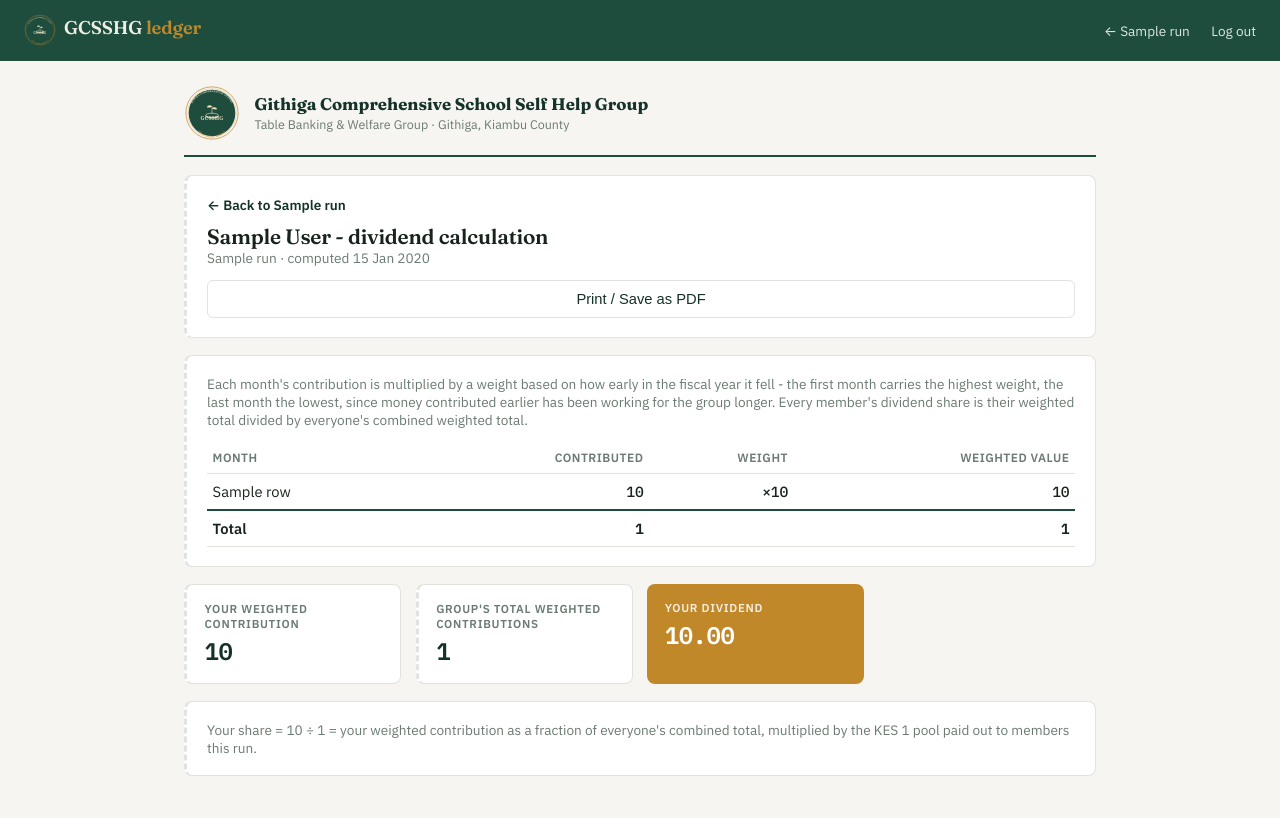
After one commit to ndunguteresian12-ux/gcsshg-system, a FastAPI app: template templates/dividend_member_breakdown.html in a window 1280 px wide. The commit adds this page. Run offline with FastAPI, Linux system fonts and the light colour scheme; the template is opened without the code that fills it: most values are stand-ins (such as "Sample title", 1, 10 or a date in 2020); some libraries are stand-ins or nearby versions.

Commit message:
Add month-by-month dividend breakdown, fix JSON API year-scoping bug

```diff
--- a/main.py
+++ b/main.py
@@ -645,6 +645,7 @@ class RepaymentCreate(BaseModel):
 
 class DividendRunRequest(BaseModel):
     fiscal_year_label: str
+    fiscal_year_start_year: int
     total_interest_pool: Decimal
 
 
@@ -896,6 +897,44 @@ def record_repayment(payload: RepaymentCreate, officer=Depends(require_loan_offi
 # ---------------------------------------------------------------------------
 # DIVIDENDS
 # ---------------------------------------------------------------------------
+
+def build_dividend_month_breakdown(cur, member_id, period_start, period_end, start_month, fiscal_length):
+    """
+    Month-by-month detail of exactly how one member's weighted contribution
+    was built: every month of the fiscal year, in order, with what they
+    contributed (0 if nothing), that month's weight, and the resulting
+    weighted value - the clearest possible answer to "why did I get this
+    dividend amount," since it's the same arithmetic run_dividends uses,
+    just shown one line at a time instead of collapsed into one number.
+    """
+    cur.execute(
+        "SELECT EXTRACT(MONTH FROM contribution_month)::int as mon, SUM(amount) as amt "
+        "FROM contributions WHERE member_id = %s AND contribution_month >= %s AND contribution_month < %s "
+        "GROUP BY mon",
+        (member_id, period_start, period_end),
+    )
+    amounts_by_month = {r["mon"]: r["amt"] for r in cur.fetchall()}
+
+    seq = fiscal_month_sequence(start_month, fiscal_length)
+    rows = []
+    total_contribution = Decimal("0")
+    total_weighted = Decimal("0")
+    cursor_date = period_start
+    for i, cal_month in enumerate(seq):
+        position = i + 1
+        weight = month_weight(position, fiscal_length)
+        amount = amounts_by_month.get(cal_month, Decimal("0"))
+        weighted_value = amount * weight
+        rows.append({
+            "month_label": cursor_date.strftime("%b %Y"), "position": position,
+            "weight": weight, "amount": amount, "weighted_value": weighted_value,
+        })
+        total_contribution += amount
+        total_weighted += weighted_value
+        cursor_date = add_months(cursor_date, 1)
+
+    return {"rows": rows, "total_contribution": total_contribution, "total_weighted": total_weighted}
+
 
 def compute_dividend_records(cur, period_start, period_end):
     """
@@ -925,16 +964,18 @@ def compute_dividend_records(cur, period_start, period_end):
 
 def save_dividend_run(cur, fiscal_year_label, total_interest_pool, computed_by, results,
                        gross_pool=None, admin_amount=Decimal("0"), transaction_cost_amount=Decimal("0"),
-                       admin_label="Administration", transaction_label="Transaction costs"):
+                       admin_label="Administration", transaction_label="Transaction costs",
+                       period_start=None, period_end=None):
     total_weighted = sum((r.weighted_contribution for r in results), Decimal("0"))
     cur.execute(
         """INSERT INTO dividend_runs (fiscal_year_label, total_interest_pool,
                                        total_weighted_contributions, computed_by,
                                        gross_pool, admin_amount, transaction_cost_amount,
-                                       admin_label, transaction_label)
-           VALUES (%s, %s, %s, %s, %s, %s, %s, %s, %s) RETURNING id""",
+                                       admin_label, transaction_label, period_start, period_end)
+           VALUES (%s, %s, %s, %s, %s, %s, %s, %s, %s, %s, %s) RETURNING id""",
         (fiscal_year_label, total_interest_pool, total_weighted, computed_by,
-         gross_pool, admin_amount, transaction_cost_amount, admin_label, transaction_label),
+         gross_pool, admin_amount, transaction_cost_amount, admin_label, transaction_label,
+         period_start, period_end),
     )
     run_id = cur.fetchone()["id"]
     for r in results:
@@ -953,13 +994,16 @@ def run_dividend_calculation(payload: DividendRunRequest, chair=Depends(require_
     try:
         with conn.cursor() as cur:
             settings = get_settings(cur)
-            records = compute_dividend_records(cur)
+            period_start = date(payload.fiscal_year_start_year, settings["fiscal_year_start_month"], 1)
+            period_end = add_months(period_start, settings["fiscal_year_length_months"])
+            records = compute_dividend_records(cur, period_start, period_end)
             results = run_dividends(
                 records, payload.total_interest_pool,
                 settings["fiscal_year_start_month"], settings["fiscal_year_length_months"],
             )
             run_id = save_dividend_run(cur, payload.fiscal_year_label, payload.total_interest_pool,
-                                        chair["user_id"], results)
+                                        chair["user_id"], results,
+                                        period_start=period_start, period_end=period_end)
             conn.commit()
             return {
                 "dividend_run_id": run_id,
@@ -1140,7 +1184,8 @@ def dividends_confirm(fiscal_year_label: str = Form(...), fiscal_year_start_year
                                         gross_pool=gross, admin_amount=admin_amount,
                                         transaction_cost_amount=transaction_amount,
                                         admin_label=settings["dividend_admin_label"],
-                                        transaction_label=settings["dividend_transaction_label"])
+                                        transaction_label=settings["dividend_transaction_label"],
+                                        period_start=period_start, period_end=period_end)
             conn.commit()
     finally:
         conn.close()
@@ -1205,6 +1250,47 @@ def dividend_run_detail(run_id: int, request: Request, session_data=Depends(get_
         conn.close()
     return templates.TemplateResponse(request, "dividend_run_detail.html", {
         "run": run, "dividends": dividends, "role": session_data["role"],
+    })
+
+
+@app.get("/dividends/{run_id}/member/{member_id}", response_class=HTMLResponse)
+def dividend_member_breakdown(run_id: int, member_id: int, request: Request,
+                               session_data=Depends(get_session_optional)):
+    if not session_data or session_data["role"] not in ("chairperson", "treasurer", "secretary"):
+        return RedirectResponse(url="/login")
+    conn = get_conn()
+    try:
+        with conn.cursor() as cur:
+            cur.execute("SELECT * FROM dividend_runs WHERE id = %s", (run_id,))
+            run = cur.fetchone()
+            if not run:
+                return HTMLResponse("<p style='font-family:sans-serif;padding:2rem'>Run not found.</p>")
+            if not run["period_start"] or not run["period_end"]:
+                return HTMLResponse(
+                    "<p style='font-family:sans-serif;padding:2rem'>"
+                    "This run was saved before month-by-month breakdowns were tracked, so the exact "
+                    "period it used isn't on record. Its total and weighted contribution figures are "
+                    "still shown on the run's own page."
+                    "</p>"
+                )
+            cur.execute(
+                """SELECT d.*, m.full_name FROM dividends d JOIN members m ON m.id = d.member_id
+                   WHERE d.dividend_run_id = %s AND d.member_id = %s""",
+                (run_id, member_id),
+            )
+            dividend = cur.fetchone()
+            if not dividend:
+                return HTMLResponse("<p style='font-family:sans-serif;padding:2rem'>No dividend record found for this member on this run.</p>")
+
+            settings = get_settings(cur)
+            breakdown = build_dividend_month_breakdown(
+                cur, member_id, run["period_start"], run["period_end"],
+                settings["fiscal_year_start_month"], settings["fiscal_year_length_months"],
+            )
+    finally:
+        conn.close()
+    return templates.TemplateResponse(request, "dividend_member_breakdown.html", {
+        "run": run, "dividend": dividend, "breakdown": breakdown, "role": session_data["role"],
     })
 
 
--- /dev/null
+++ b/templates/dividend_member_breakdown.html
@@ -0,0 +1,70 @@
+{% extends "base.html" %}
+{% block title %}Dividend calculation - {{ dividend.full_name }}{% endblock %}
+{% block header_right %}
+<nav class="no-print">
+  <a href="/dividends/{{ run.id }}">&larr; {{ run.fiscal_year_label }}</a>
+  <a href="/logout">Log out</a>
+</nav>
+{% endblock %}
+{% block content %}
+
+{% include "_letterhead.html" %}
+
+<div class="card">
+  <a href="/dividends/{{ run.id }}" class="row-link no-print">&larr; Back to {{ run.fiscal_year_label }}</a>
+  <h1 style="font-size:1.3rem; margin:0.6rem 0 0;">{{ dividend.full_name }} - dividend calculation</h1>
+  <div class="muted">{{ run.fiscal_year_label }} &middot; computed {{ run.computed_at.strftime('%d %b %Y') }}</div>
+  <button onclick="window.print()" class="btn btn-secondary no-print" style="margin-top:0.8rem;">Print / Save as PDF</button>
+</div>
+
+<div class="card">
+  <p class="muted" style="margin-top:0;">
+    Each month's contribution is multiplied by a weight based on how early in the fiscal year it fell -
+    the first month carries the highest weight, the last month the lowest, since money contributed
+    earlier has been working for the group longer. Every member's dividend share is their weighted
+    total divided by everyone's combined weighted total.
+  </p>
+  <table>
+    <tr><th>Month</th><th class="figure-head">Contributed</th><th class="figure-head">Weight</th><th class="figure-head">Weighted value</th></tr>
+    {% for row in breakdown.rows %}
+    <tr>
+      <td>{{ row.month_label }}</td>
+      <td class="figure" style="text-align:right;">{{ "{:,.0f}".format(row.amount) }}</td>
+      <td class="figure" style="text-align:right;">&times;{{ row.weight }}</td>
+      <td class="figure" style="text-align:right;">{{ "{:,.0f}".format(row.weighted_value) }}</td>
+    </tr>
+    {% endfor %}
+    <tr style="border-top:2px solid var(--forest); font-weight:700;">
+      <td>Total</td>
+      <td class="figure" style="text-align:right;">{{ "{:,.0f}".format(breakdown.total_contribution) }}</td>
+      <td></td>
+      <td class="figure" style="text-align:right;">{{ "{:,.0f}".format(breakdown.total_weighted) }}</td>
+    </tr>
+  </table>
+</div>
+
+<div class="stat-grid">
+  <div class="stat-card">
+    <div class="stat-label">Your weighted contribution</div>
+    <div class="stat-value figure">{{ "{:,.0f}".format(dividend.weighted_contribution) }}</div>
+  </div>
+  <div class="stat-card">
+    <div class="stat-label">Group's total weighted contributions</div>
+    <div class="stat-value figure">{{ "{:,.0f}".format(run.total_weighted_contributions) }}</div>
+  </div>
+  <div class="stat-card solid-gold">
+    <div class="stat-label">Your dividend</div>
+    <div class="stat-value figure">{{ "{:,.2f}".format(dividend.dividend_amount) }}</div>
+  </div>
+</div>
+
+<div class="card">
+  <p class="muted" style="margin:0;">
+    Your share = {{ "{:,.0f}".format(dividend.weighted_contribution) }} &divide;
+    {{ "{:,.0f}".format(run.total_weighted_contributions) }} = your weighted contribution as a
+    fraction of everyone's combined total, multiplied by the KES {{ "{:,.0f}".format(run.total_interest_pool) }}
+    pool paid out to members this run.
+  </p>
+</div>
+
+{% endblock %}
```
Also changed, not shown: templates/dividend_run_detail.html (+8 -1 lines).
